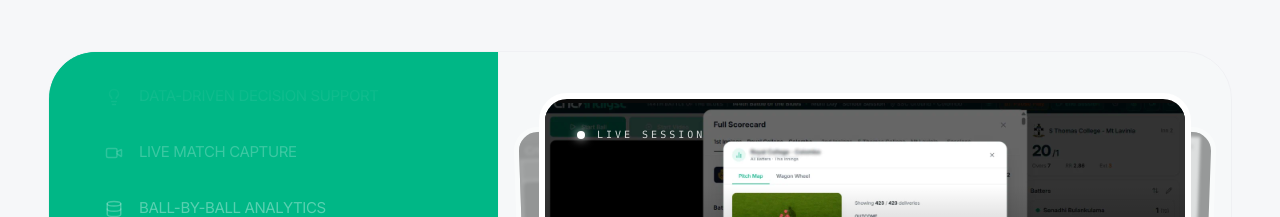
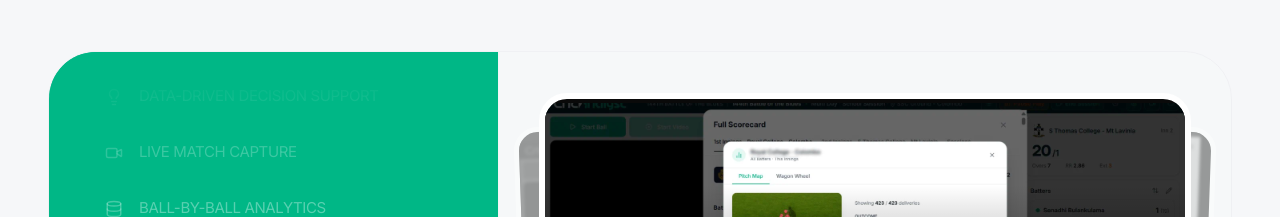
Before and after one commit to grnstream/cricanalyst_landingpage, a React (Vite) app: page / in a window 1280 px wide. Shown: the part 2280-2497 px from the top of the page. Built offline with nearby package versions, Linux system fonts and the light colour scheme.

Commit message:
feat: remove live session indicator from FeatureCarousel component

```diff
--- a/src/components/ui/feature-carousel.tsx
+++ b/src/components/ui/feature-carousel.tsx
@@ -479,18 +479,6 @@ export function FeatureCarousel({
                       </motion.div>
                     )}
                   </AnimatePresence>
-
-                  <div
-                    className={cn(
-                      "absolute top-4 left-5 md:top-7 md:left-8 flex items-center gap-3 transition-opacity duration-300",
-                      isActive ? "opacity-100" : "opacity-0",
-                    )}
-                  >
-                    <div className="w-2 h-2 rounded-full bg-white shadow-[0_0_10px_white]" />
-                    <span className="text-white/80 text-[10px] font-normal uppercase tracking-[0.3em] font-mono">
-                      Live Session
-                    </span>
-                  </div>
                 </motion.div>
               );
             })}
```
